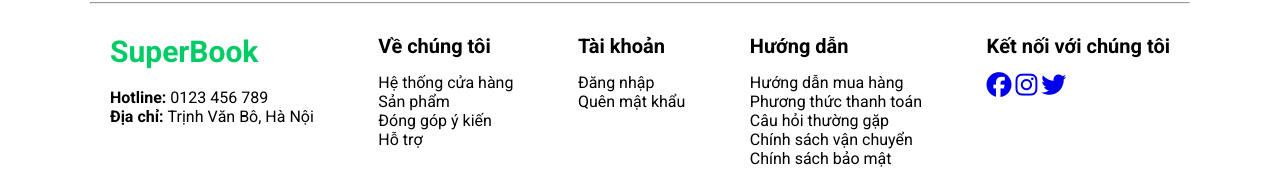
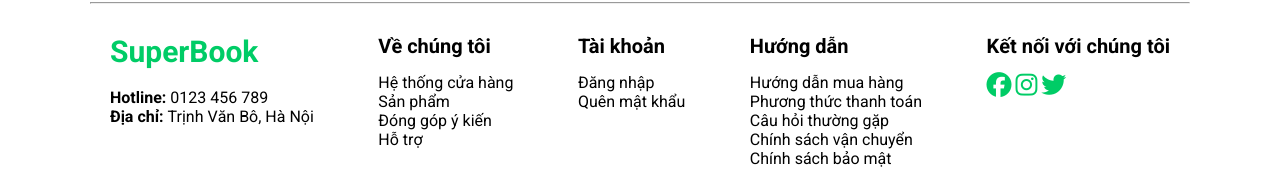
Before and after one commit to Gojou204/Super-Book, a plain HTML site: page trangchu/trangchu.html in a window 1280 px wide. Shown: the part 2297-2466 px from the top of the page. Drawn offline with Linux system fonts and the light colour scheme.

Commit message:
Xong giao diện trang chủ

```diff
--- a/trangchu/trangchu.html
+++ b/trangchu/trangchu.html
@@ -303,9 +303,9 @@
             </div>
             <div class="column-footer">
                 <h1>Kết nối với chúng tôi</h1>
-                <a href="#"><i class="fa-brands fa-facebook"></i></a>
-                <a href="#"><i class="fa-brands fa-instagram"></i></a>
-                <a href="#"><i class="fa-brands fa-twitter"></i></a>
+                <a href="#"><i class="fa-brands fa-facebook" style="color: #0c6;"></i></a>
+                <a href="#"><i class="fa-brands fa-instagram" style="color: #0c6;"></i></a>
+                <a href="#"><i class="fa-brands fa-twitter" style="color: #0c6;"></i></a>
             </div>
         </footer>
     </div>
```
